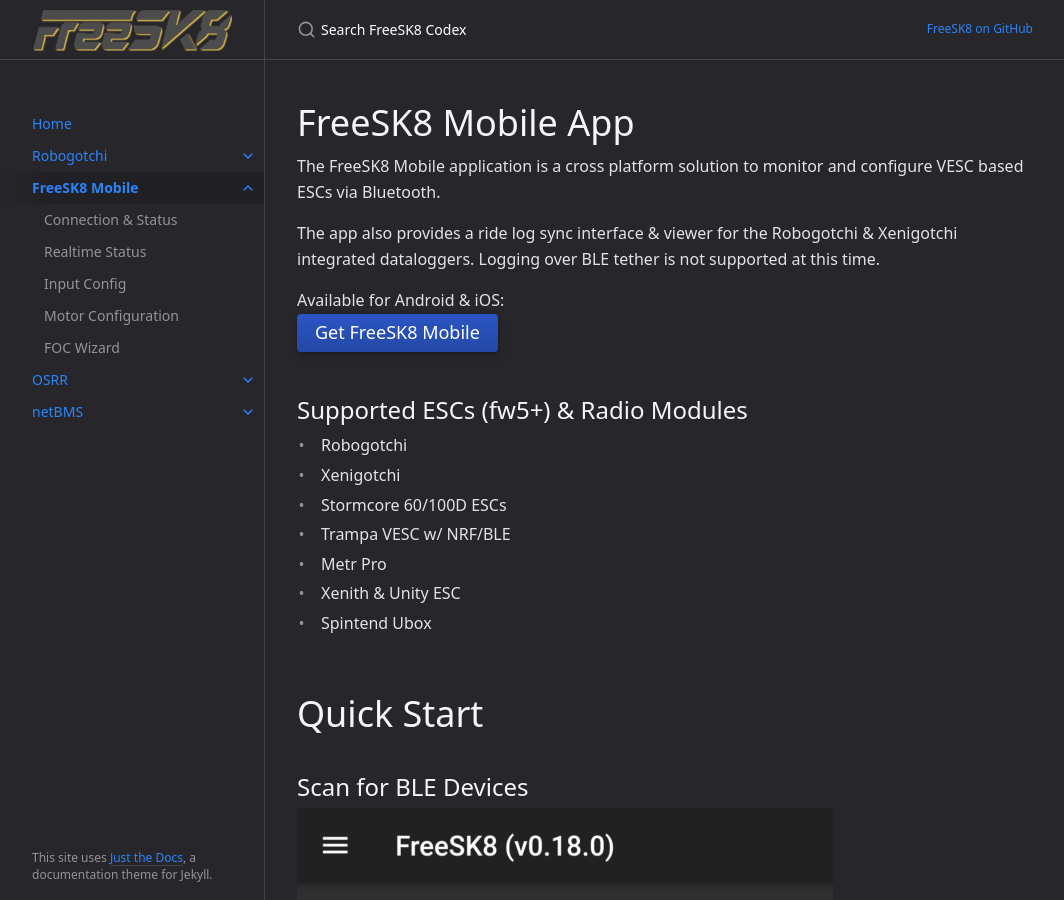
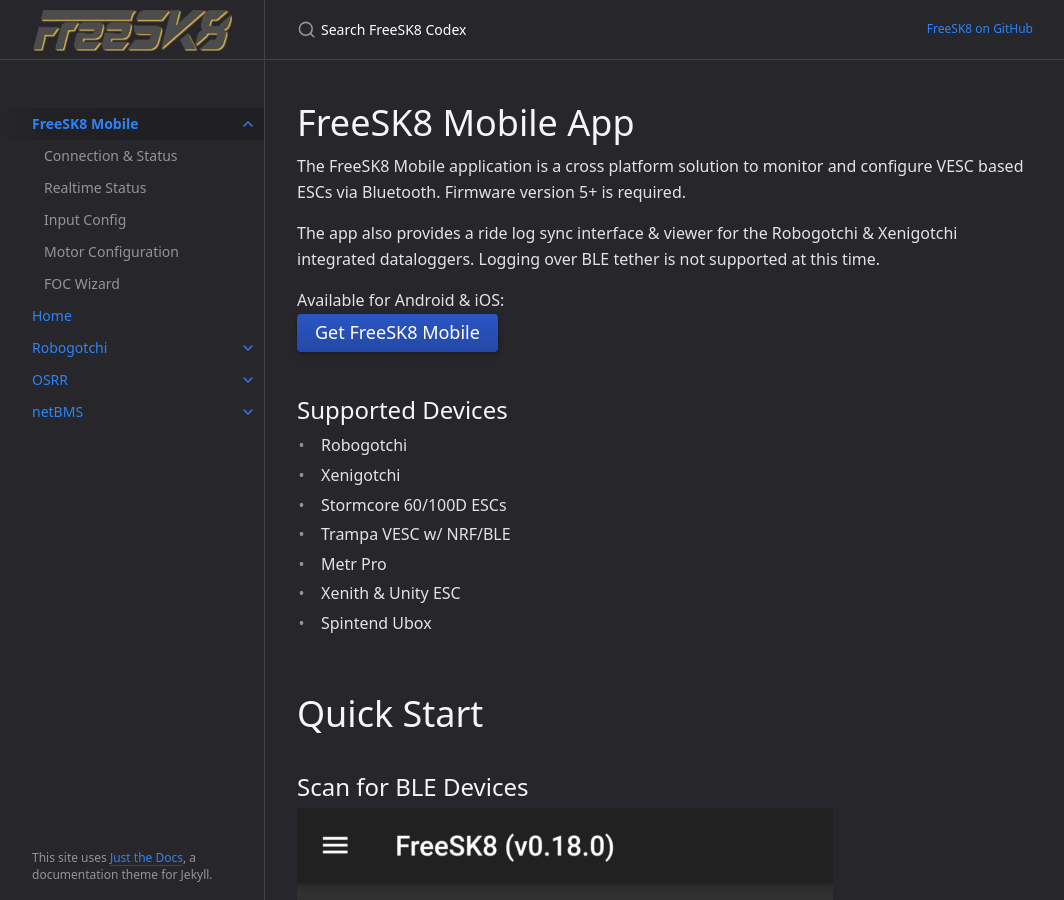
Before and after one commit to FreeSK8/codex, a Jekyll site: the page built from docs/freesk8-mobile/index.md, in a window 1280 px wide and 900 px high. Shown: the whole window, without its empty margins (107-1171 px from the left). Built offline with Jekyll 4.4.1, drawn with Linux system fonts in a browser that asks for light colours.

Commit message:
gotchi docs

```diff
--- a/docs/freesk8-mobile/index.md
+++ b/docs/freesk8-mobile/index.md
@@ -1,13 +1,13 @@
 ---
 layout: default
 title: FreeSK8 Mobile
-nav_order: 2
+nav_order: 1
 has_children: true
 ---
 
 # FreeSK8 Mobile App
 
-The FreeSK8 Mobile application is a cross platform solution to monitor and configure VESC based ESCs via Bluetooth.
+The FreeSK8 Mobile application is a cross platform solution to monitor and configure VESC based ESCs via Bluetooth. Firmware version 5+ is required.
 
 The app also provides a ride log sync interface & viewer for the Robogotchi & Xenigotchi integrated dataloggers. Logging over BLE tether is not supported at this time.
 
@@ -15,7 +15,7 @@ Available for Android & iOS:
 <br>[Get FreeSK8 Mobile](https://freesk8.app){: .btn .btn-primary .fs-5 .mb-4 .mb-md-0 .mr-2 }
 
 
-## Supported ESCs (fw5+) & Radio Modules
+## Supported Devices
 * Robogotchi
 * Xenigotchi
 * Stormcore 60/100D ESCs
```
